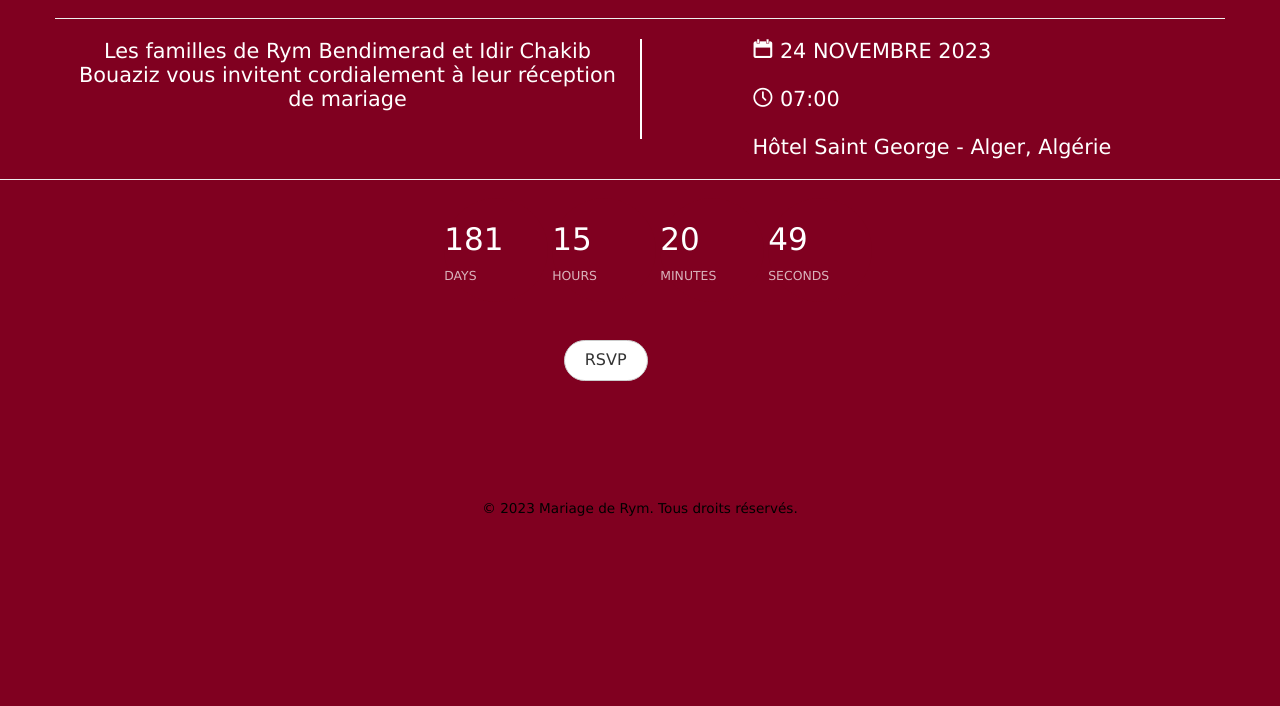
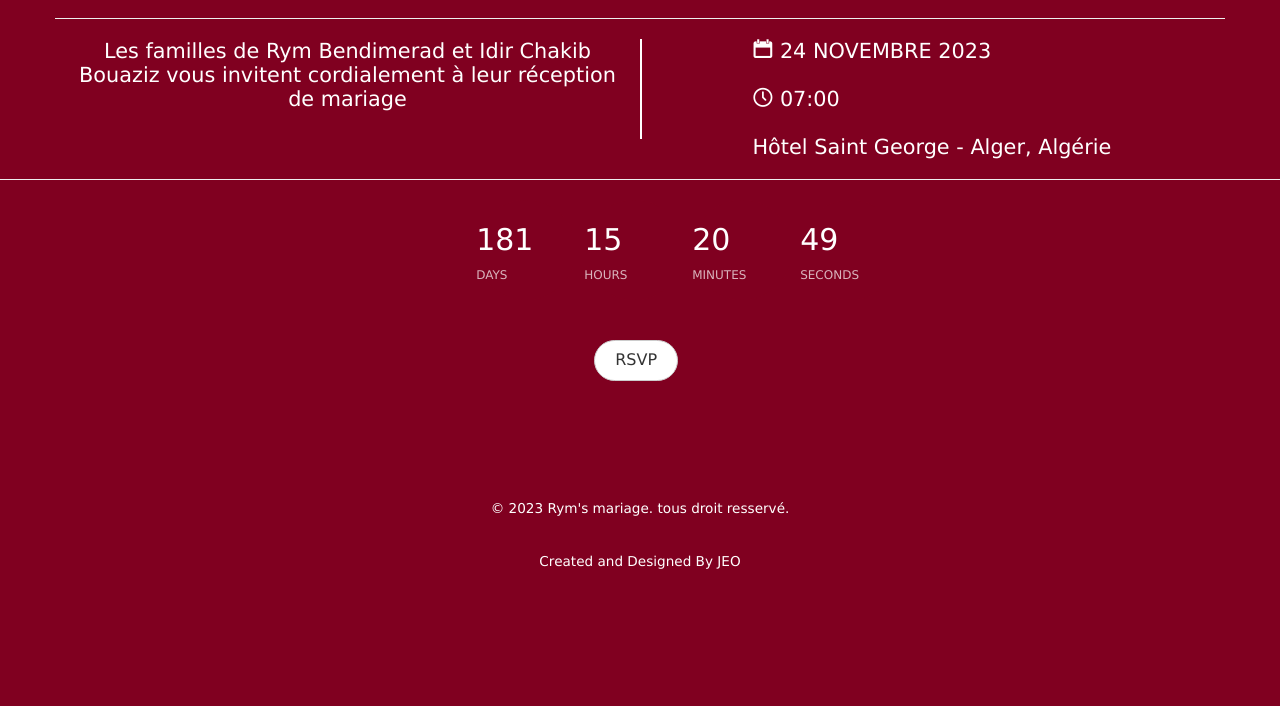
Before and after one commit to JeddineO/rym-idirchakib, a PHP site: page /indexfr.html in a window 1280 px wide. Shown: the part 1183-1889 px from the top of the page. Before the commit the page ends 1699 px from the top, so only its background shows below. Run offline with PHP 8.4, Linux system fonts and the light colour scheme; some web fonts are replaced.

Commit message:
update02

```diff
--- a/css/style.css
+++ b/css/style.css
@@ -1064,7 +1064,6 @@ form label {
   -ms-border-radius: 50%;
   border-radius: 50%;
   position: relative;
-  animation: pulse 1s ease infinite;
 }
 
 @keyframes pulse {
@@ -2110,8 +2109,3 @@ form label {
 .js .animate-box {
   opacity: 0;
 }
-
-.simply-countdown-one div {
-  background-color: #800020;
-  border-radius: 100%;
-}
--- a/indexfr.html
+++ b/indexfr.html
@@ -122,11 +122,11 @@
 			<hr>
 			<div class="col-md-offset-4 col-md-6">
 
-				<div class="simply-countdown simply-countdown-one"></div>
+				<div class="simply-countdown simply-countdown-one " style="margin-left: 5%"></div>
 
 				<a href="contact.html">
 					<button type="submit" class="btn btn-default btn-block"
-						style="width: fit-content;margin-left: 20%;margin-right: auto;">RSVP</button></a>
+						style="width: fit-content;margin-left: 25%;margin-right: auto;">RSVP</button></a>
 			</div>
 
 
@@ -141,13 +141,16 @@
 
 
 		</div>
-		<footer id="fh5co-footer" role="contentinfo">
+
+		<footer id="fh5co-footer" role="contentinfo" style="color: #fff;">
 			<div class="container">
 
 				<div class="row copyright">
 					<div class="col-md-12 text-center">
 						<p>
-							<small class="block">&copy; 2023 Mariage de Rym. Tous droits réservés.</small>
+							<small class="block">&copy; 2023 Rym's mariage. tous droit resservé.</small>
+							<br>
+							<small>Created and Designed By JEO</small>
 
 						</p>
 
@@ -156,6 +159,8 @@
 
 				</div>
 		</footer>
+	</div>
+
 	</div>
 
 	<div class="gototop js-top">
```
Also changed, not shown: indexen.html (+6 -4 lines).
